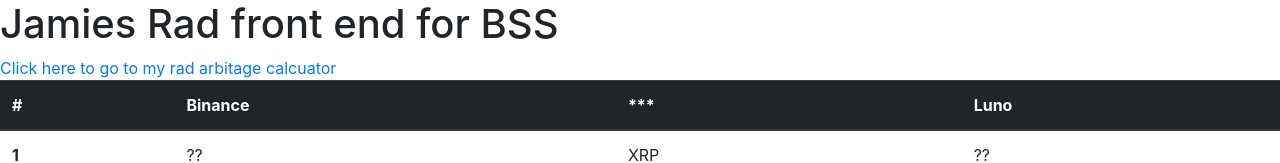
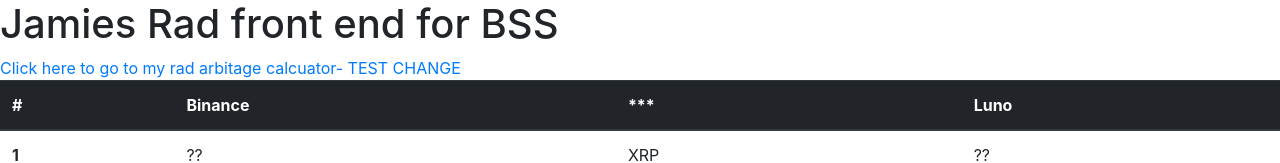
Before and after one commit to jamesdotstorm/crypto-project3, a website: page public/BSS.html in a window 1280 px wide. Shown: the top 163 px of the page. Drawn offline with nearby package versions, Linux system fonts and the light colour scheme; no server answers.

Commit message:
update now

```diff
--- a/public/BSS.html
+++ b/public/BSS.html
@@ -15,7 +15,7 @@
 
     <h1>Jamies Rad front end for BSS </h1>
 
-    <a href="index.html">Click here to go to my rad arbitage calcuator</a>
+    <a href="index.html">Click here to go to my rad arbitage calcuator- TEST CHANGE</a>
 
 
 
```
